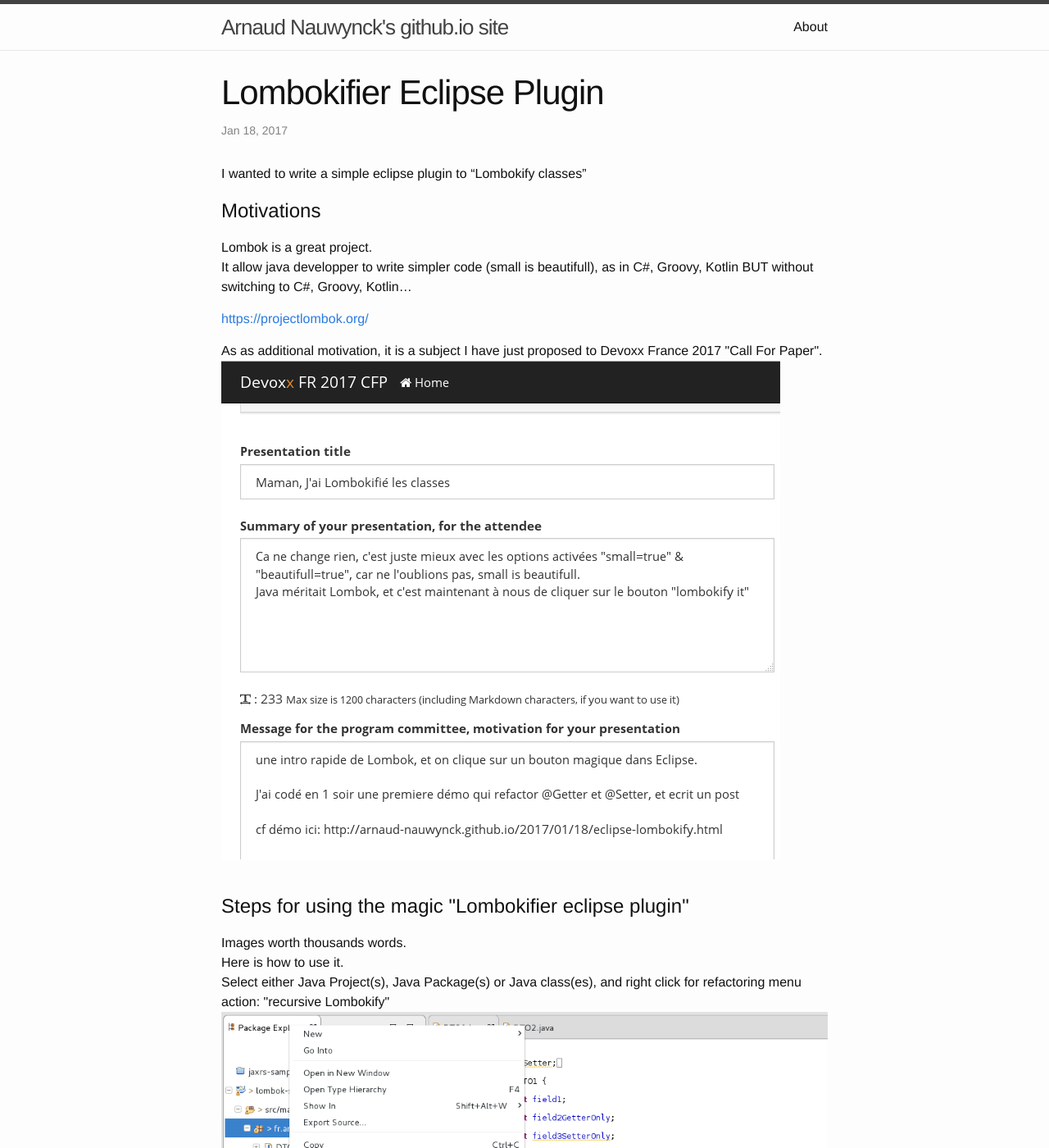
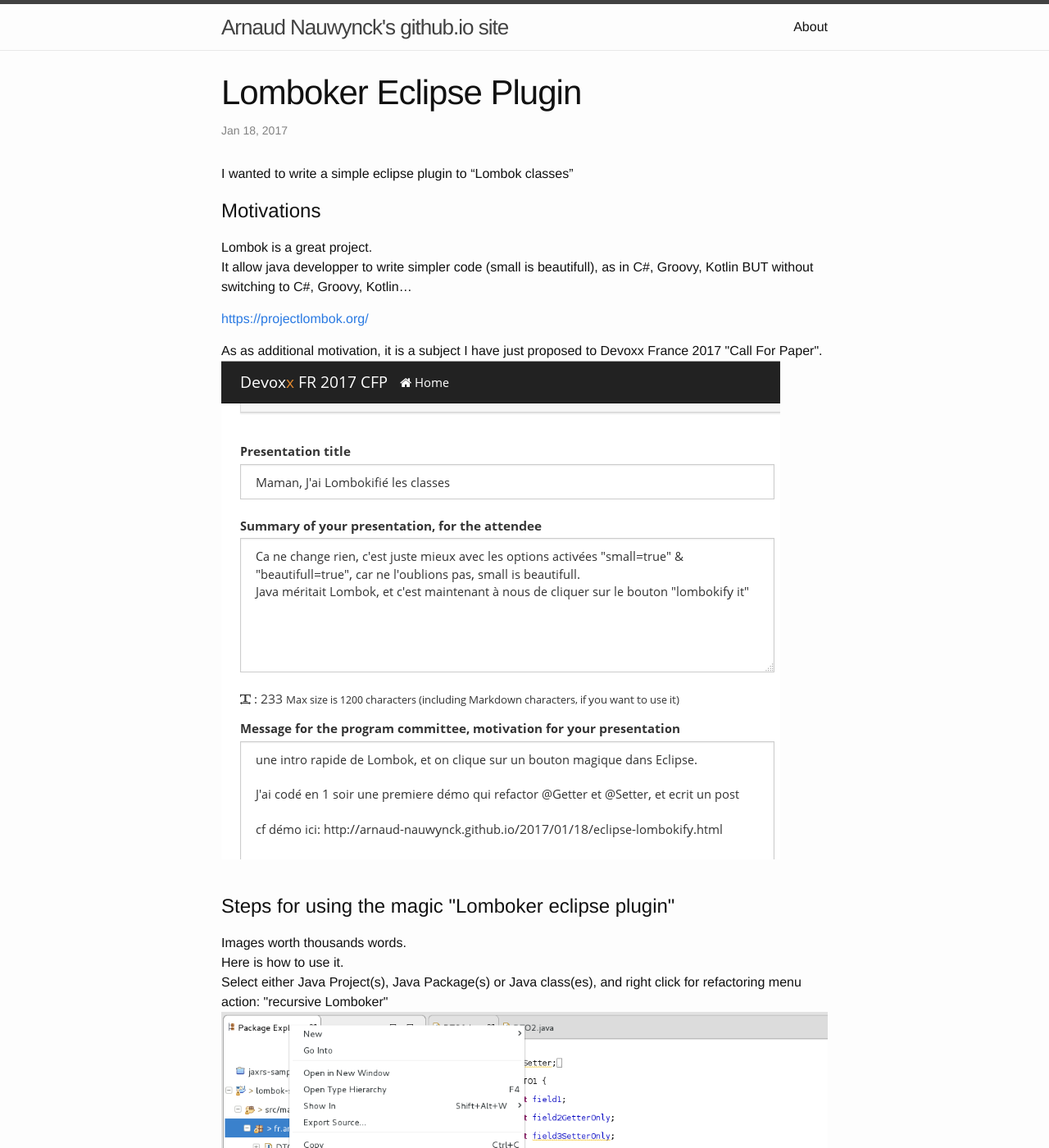
Before and after one commit to Arnaud-Nauwynck/Arnaud-Nauwynck.github.io, a Jekyll site: the page built from _posts/2017-01-18-eclipse-lomboker.markdown, in a window 1280 px wide and 1400 px high. Shown: the whole window at 82% size. Built offline with Jekyll 4.4.1, drawn with Linux system fonts in a browser that asks for light colours; some of the changed text lies outside the part shown.

Commit message:
rename lomobkifier -> lomboker

```diff
--- a/_posts/2017-01-18-eclipse-lombokify.markdown
+++ b/_posts/2017-01-18-eclipse-lomboker.markdown
@@ -1,12 +1,12 @@
 ---
 layout: post
-title:  "Lombokifier Eclipse Plugin"
+title:  "Lomboker Eclipse Plugin"
 date:   2017-01-18 23:40:00
 categories:
 tags: eclipse pde jdt lombok refactoring
 ---
 
-I wanted to write a simple eclipse plugin to "Lombokify classes"
+I wanted to write a simple eclipse plugin to "Lombok classes"
 
 <H1>Motivations</H1>
 
@@ -19,37 +19,37 @@ It allow java developper to write simpler code (small is beautifull), as in C#,
 <p>
 As as additional motivation, it is a subject I have just proposed to Devoxx France 2017 "Call For Paper".
 <BR/>
-<img src="{{site.url}}/assets/posts/2017-01-19-eclipse-lombokify/screenshot-devoxx-cfp.png" />
+<img src="{{site.url}}/assets/posts/2017-01-19-eclipse-lomboker/screenshot-devoxx-cfp.png" />
 <BR/>
 
 <BR/>
 
 
-<H1>Steps for using the magic "Lombokifier eclipse plugin"</H1>
+<H1>Steps for using the magic "Lomboker eclipse plugin"</H1>
 
 Images worth thousands words.
 <BR/>
 Here is how to use it.
 <BR/>
 
-Select either Java Project(s), Java Package(s) or Java class(es), and right click for refactoring menu action: "recursive Lombokify"
+Select either Java Project(s), Java Package(s) or Java class(es), and right click for refactoring menu action: "recursive Lomboker"
 <BR/>
-<img src="{{site.url}}/assets/posts/2017-01-19-eclipse-lombokify/screenshot-Lombokify-selection.png" />
+<img src="{{site.url}}/assets/posts/2017-01-19-eclipse-lomboker/screenshot-Lomboker-selection.png" />
 <BR/>
 
 Choose some settings (currently supports only @Getter / @Setter refactoring)
 <BR/>
-<img src="{{site.url}}/assets/posts/2017-01-19-eclipse-lombokify/screenshot-Lombokify-params.png" />
+<img src="{{site.url}}/assets/posts/2017-01-19-eclipse-lomboker/screenshot-Lomboker-params.png" />
 <BR/>
 
 Click on Preview, then Ok
 <BR/>
-<img src="{{site.url}}/assets/posts/2017-01-19-eclipse-lombokify/screenshot-Lombokify-preview.png" />
+<img src="{{site.url}}/assets/posts/2017-01-19-eclipse-lomboker/screenshot-Lomboker-preview.png" />
 <BR/>
 
 And here you are!
 <BR/>
-<img src="{{site.url}}/assets/posts/2017-01-19-eclipse-lombokify/screenshot-Lombokify-res.png" />
+<img src="{{site.url}}/assets/posts/2017-01-19-eclipse-lomboker/screenshot-Lomboker-res.png" />
 <BR/>
 
 
@@ -68,7 +68,7 @@ It is open-source, see here: <A href="https://github.com/Arnaud-Nauwynck/mytoolb
 <BR/>
 There is some boiler-plate... not very interresting to detail. (dependency to other plugins fr.an.eclipse.pattern, etc.)
 <BR/>
-Basically, it allows to handle user selection and recurse on each *.java file, then call the magic Lombokify transformation on each parsed AST, and save it back to java file.
+Basically, it allows to handle user selection and recurse on each *.java file, then call the magic Lomboker transformation on each parsed AST, and save it back to java file.
 <BR/>
 
 The first code I wrote took me ~2 hours, for detecting getter/setter methods and changing them to @Getter and @Setter.<BR/>
@@ -175,4 +175,4 @@ protected static FieldGetterSetterDetection getOrCreateField(Map<String,FieldGet
 {% endhighlight %}
 
 
-<H1>Day 2 ... see next post : <A href="{{site.url}}/2017/01/21/eclipse-lombokify-valvar.html">Lombokifier Eclipse Plugin (Day 2)</A></H1>
+<H1>Day 2 ... see next post : <A href="{{site.url}}/2017/01/21/eclipse-lomboker-valvar.html">Lomboker Eclipse Plugin (Day 2)</A></H1>
```
Also changed, not shown: _posts/2017-01-21-eclipse-lomboker-valvar.markdown (renamed from _posts/2017-01-21-eclipse-lombokify-valvar.markdown, +9 -10 lines), assets/posts/2017-01-19-eclipse-lomboker/jep286.png (renamed from assets/posts/2017-01-19-eclipse-lombokify/jep286.png), assets/posts/2017-01-19-eclipse-lomboker/screenshot-Lomboker-foreach.png (renamed from assets/posts/2017-01-19-eclipse-lombokify/screenshot-Lombokify-foreach.png), assets/posts/2017-01-19-eclipse-lomboker/screenshot-Lomboker-params.png (renamed from assets/posts/2017-01-19-eclipse-lombokify/screenshot-Lombokify-params.png), assets/posts/2017-01-19-eclipse-lomboker/screenshot-Lomboker-params2.png (renamed from assets/posts/2017-01-19-eclipse-lombokify/screenshot-Lombokify-params2.png), assets/posts/2017-01-19-eclipse-lomboker/screenshot-Lomboker-preview.png (renamed from assets/posts/2017-01-19-eclipse-lombokify/screenshot-Lombokify-preview.png), assets/posts/2017-01-19-eclipse-lomboker/screenshot-Lomboker-res.png (renamed from assets/posts/2017-01-19-eclipse-lombokify/screenshot-Lombokify-res.png), assets/posts/2017-01-19-eclipse-lomboker/screenshot-Lomboker-selection.png (renamed from assets/posts/2017-01-19-eclipse-lombokify/screenshot-Lombokify-selection.png), assets/posts/2017-01-19-eclipse-lomboker/screenshot-Lomboker-valvar.png (renamed from assets/posts/2017-01-19-eclipse-lombokify/screenshot-Lombokify-valvar.png), assets/posts/2017-01-19-eclipse-lomboker/screenshot-devoxx-cfp.png (renamed from assets/posts/2017-01-19-eclipse-lombokify/screenshot-devoxx-cfp.png).
